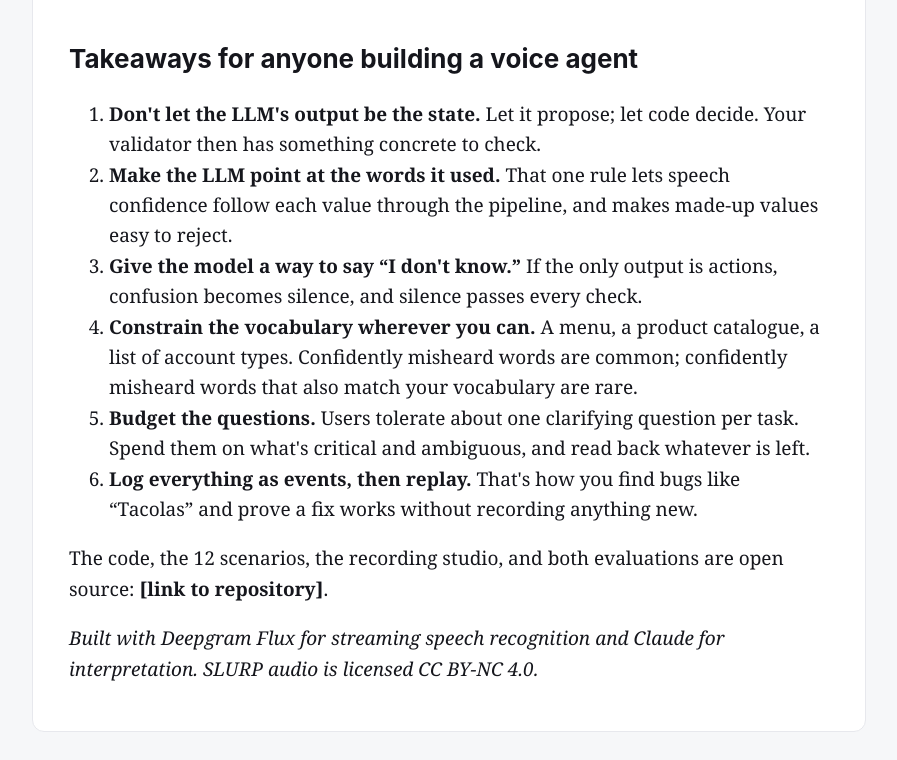
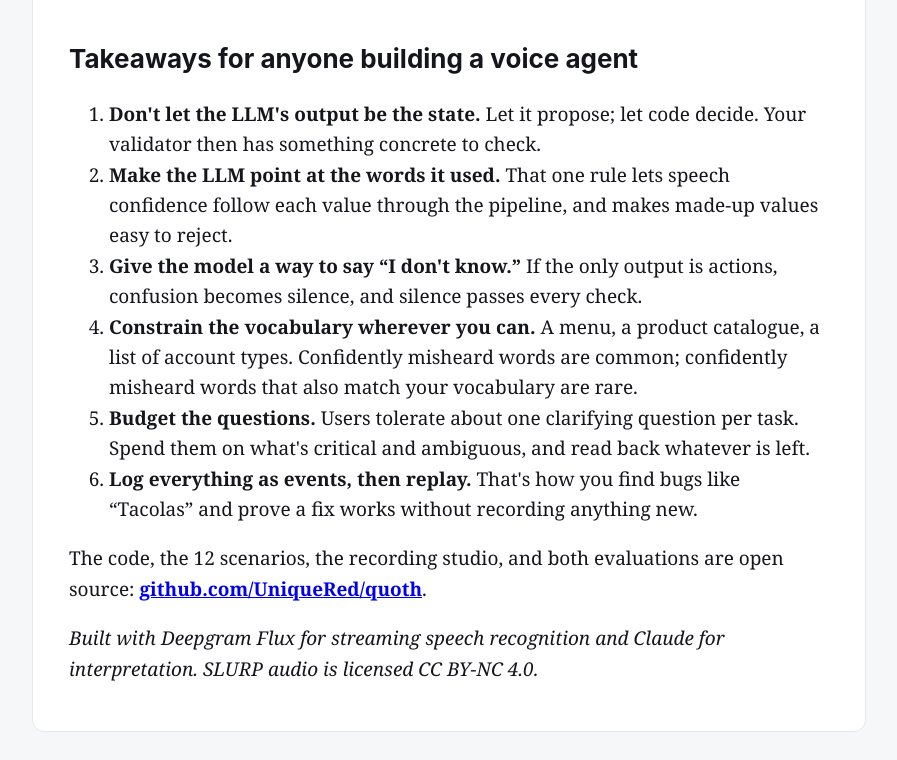
Before and after one commit to UniqueRed/quoth, a plain HTML site: page article/medium-paste.html in a window 1280 px wide. Shown: the part 7373-8133 px from the top of the page, without its empty margins (191-1088 px from the left). Drawn offline with Linux system fonts and the light colour scheme.

Commit message:
Link the repository from the article

```diff
--- a/article/medium-paste.html
+++ b/article/medium-paste.html
@@ -129,7 +129,7 @@
 <li><strong>Budget the questions.</strong> Users tolerate about one clarifying question per task. Spend them on what's critical and ambiguous, and read back whatever is left.</li>
 <li><strong>Log everything as events, then replay.</strong> That's how you find bugs like “Tacolas” and prove a fix works without recording anything new.</li>
 </ol>
-<p>The code, the 12 scenarios, the recording studio, and both evaluations are open source: <strong>[link to repository]</strong>.</p>
+<p>The code, the 12 scenarios, the recording studio, and both evaluations are open source: <strong><a href="https://github.com/UniqueRed/quoth">github.com/UniqueRed/quoth</a></strong>.</p>
 <p><em>Built with Deepgram Flux for streaming speech recognition and Claude for interpretation. SLURP audio is licensed CC BY-NC 4.0.</em></p>
 </div>
 <script>
```
Also changed, not shown: 1 other file.
